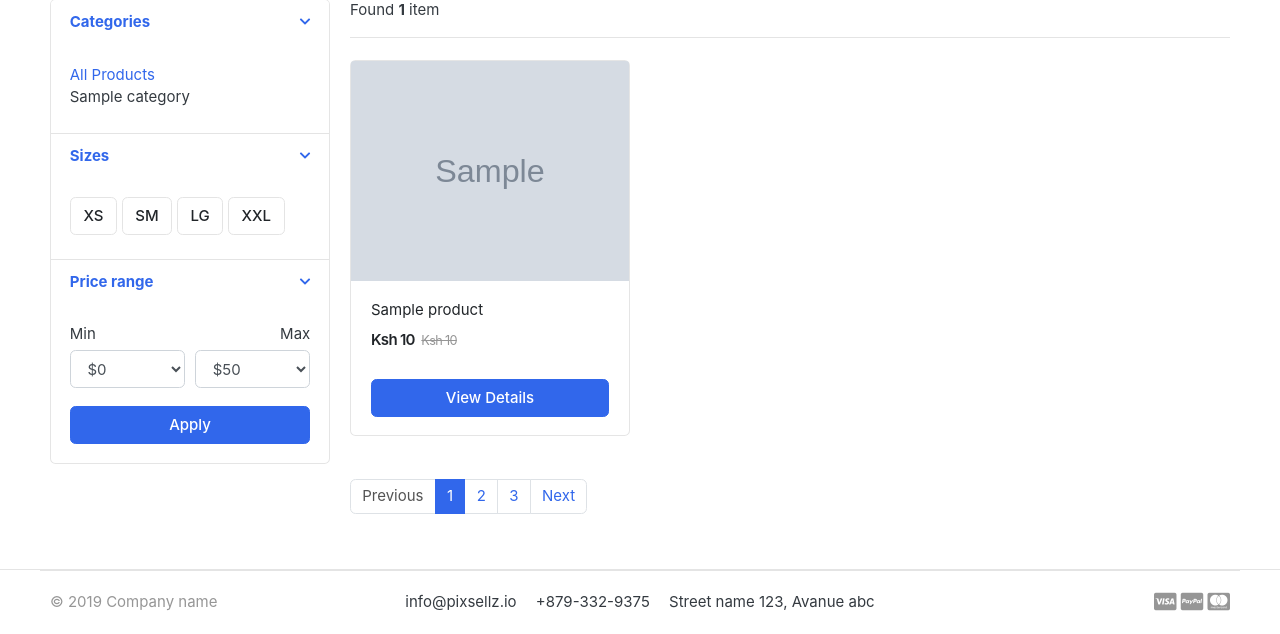
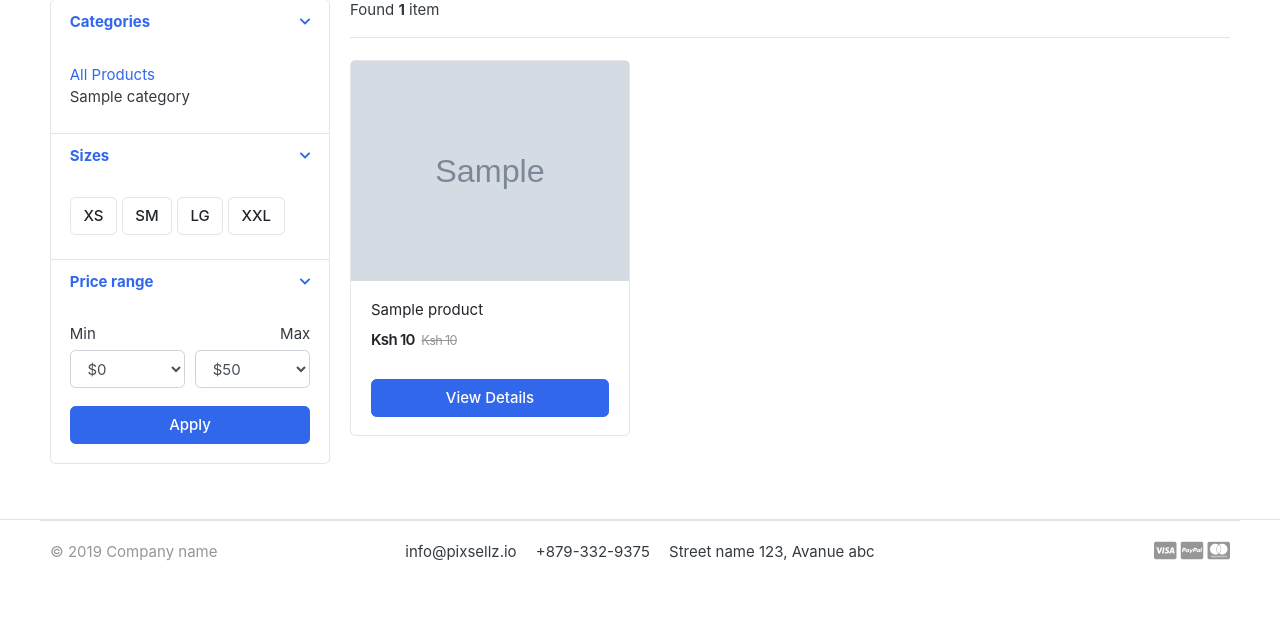
Before and after one commit to kim-kimani/djangoCommerce, a Django app: template templates/store/store.html in a window 1280 px wide. Shown: the part 295-929 px from the top of the page. After the commit the page ends 856 px from the top, so only its background shows below. Run offline with Django 4.2, Linux system fonts and the light colour scheme; the template is opened without the code that fills it: most values are stand-ins (such as "Sample title", 1, 10 or a date in 2020); grey boxes marked "Sample" are stand-in pictures; some libraries are stand-ins or nearby versions; some web fonts are replaced.

Commit message:
Paginator 2

```diff
--- a/Ecommerce/views.py
+++ b/Ecommerce/views.py
@@ -13,6 +13,9 @@ def store(request, category_slug=None):
     if category_slug != None:
         current_category = get_object_or_404(Category, category_slug=category_slug)
         products = Products.objects.filter(category=current_category, is_available=True)
+        paginator = Paginator(products, 6)
+        page = request.GET.get('page')
+        paged_products = paginator.get_page(page)
     else:
         products = Products.objects.all().filter(is_available=True)
         paginator = Paginator(products, 6)
--- a/templates/store/store.html
+++ b/templates/store/store.html
@@ -164,13 +164,50 @@
 
 
     <nav class="mt-4" aria-label="Page navigation sample">
+    {% if products.has_other_pages %}
     <ul class="pagination">
-        <li class="page-item disabled"><a class="page-link" href="#">Previous</a></li>
-        <li class="page-item active"><a class="page-link" href="#">1</a></li>
-        <li class="page-item"><a class="page-link" href="#">2</a></li>
-        <li class="page-item"><a class="page-link" href="#">3</a></li>
-        <li class="page-item"><a class="page-link" href="#">Next</a></li>
+        {% if products.has_previous %}
+        <li class="page-item"><a class="page-link" href="?page={{ products.previous_page_number }}">Previous</a></li>
+        {% else %}
+        {% comment %} <li class="page-item disabled"><a class="page-link" href="#">Previous</a></li> {% endcomment %}
+        {% endif %}
+
+        <!-- First page -->
+        <li class="page-item"><a class="page-link" href="?page=1">1</a></li>
+
+        <!-- Current page if not first or last -->
+        {% if products.number != 1 and products.number != products.paginator.num_pages %}
+            <li class="page-item active"><a class="page-link" href="?page={{ products.number }}">{{ products.number }}</a></li>
+        {% endif %}
+
+        {% comment %} <!-- Ellipsis if more than 3 pages and current page is not in the last 3 pages -->
+        {% if products.paginator.num_pages > 3 and products.number < products.paginator.num_pages %}
+        <li class="page-item disabled"><a class="page-link" href="#">...</a></li>
+        {% endif %} {% endcomment %}
+
+        <!-- Last page -->
+        {% if products.paginator.num_pages > 2 %}
+            <li class="page-item disabled"><a class="page-link" href="#">...</a></li>
+            <li class="page-item"><a class="page-link" href="?page={{ products.paginator.num_pages }}">{{ products.paginator.num_pages }}</a></li>
+        {% else %}
+
+        {% endif %}
+
+        {% if products.has_next %}
+            <li class="page-item"><a class="page-link" href="?page={{ products.next_page_number }}">Next</a></li>
+        {% else %}
+            {% comment %} <li class="page-item disabled"><a class="page-link" href="#">Next</a></li> {% endcomment %}
+        {% endif %}
+
+        <!-- {% for i in products.paginator.page_range %}
+            {% if products.number == i %}
+                <li class="page-item active"><a class="page-link" href="#">{{ i }}</a></li>
+            {% else %}
+                <li class="page-item"><a class="page-link" href="?page={{ i }}">{{ i }}</a></li>
+            {% endif %}
+        {% endfor %} -->
     </ul>
+    {% endif %}
     </nav>
 
         </main> <!-- col.// -->
```
